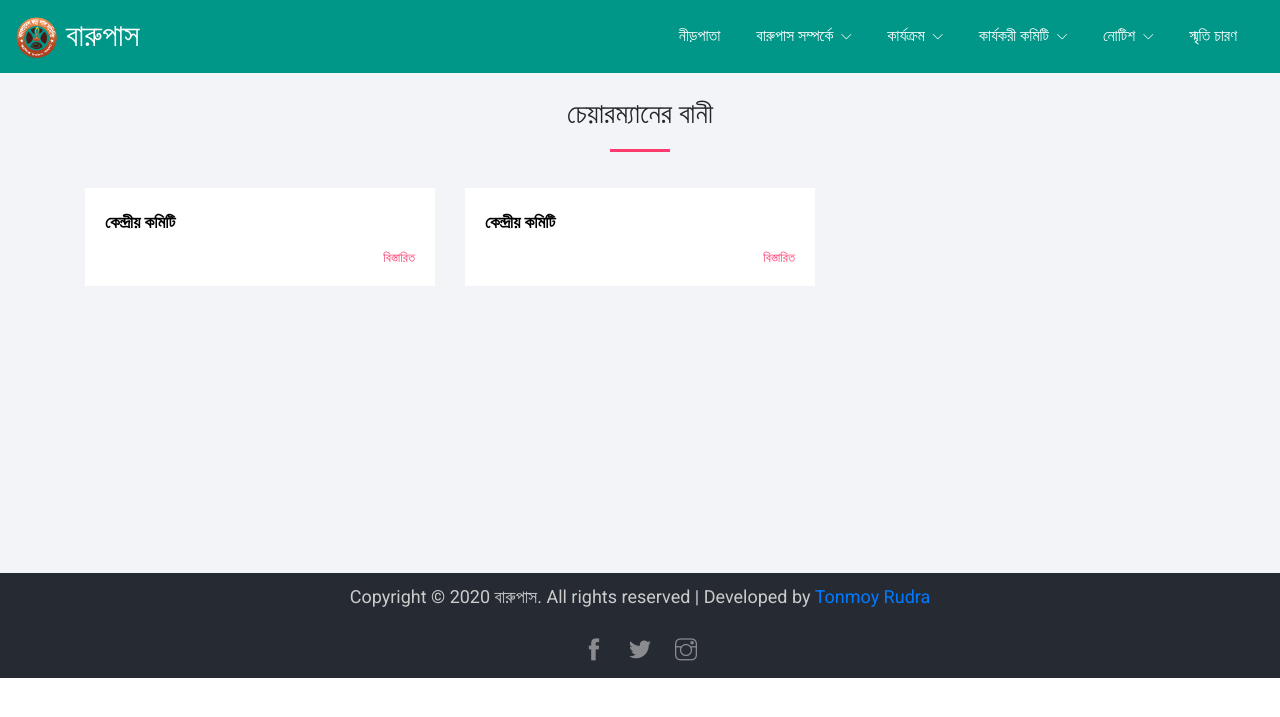
After one commit to TonmoyRudra/BARUPAS, a PHP site: page /barupas/committeeList.php in a window 1280 px wide. The commit adds this page. Shown: the top 717 px of the page. Run offline with PHP 8.4, Linux system fonts and the light colour scheme.

Commit message:
committee list show design

```diff
--- /dev/null
+++ b/committeeList.php
@@ -0,0 +1,56 @@
+<!--============================= HEADER =============================-->
+<?php
+
+include('header.php');
+include('./include/public_fuction.php');
+
+?>
+<!--============================= HEADER =============================-->
+
+<section class="light-bg booking-details_wrap" style="height: 500px;">
+    <div class="styled-heading">
+        <h3>চেয়ারম্যানের বানী </h3>
+    </div>
+    <div class="container">
+        <div class="row">
+            <div class="col-md-4 featured-responsive">
+                <div class="featured-place-wrap">
+                    <a href="#">
+                        <!-- <img src="images/featured1.jpg" class="img-fluid" alt="#"> -->
+                        <!-- <span class="featured-rating-orange">1</span> -->
+                        <div class="featured-title-box">
+                            <div style="font-size: 17px;font-weight: 600;">
+                                কেন্দ্রীয় কমিটি
+                            </div>
+                            <div class="bottom-icons">
+                                <div class="closed-now" style="text-align: right;">বিস্তারিত</div>
+                            </div>
+                        </div>
+                    </a>
+                </div>
+            </div>
+            <div class="col-md-4 featured-responsive">
+                <div class="featured-place-wrap">
+                    <a href="#">
+                        <!-- <img src="images/featured1.jpg" class="img-fluid" alt="#"> -->
+                        <!-- <span class="featured-rating-orange">1</span> -->
+                        <div class="featured-title-box">
+                            <div style="font-size: 17px;font-weight: 600;">
+                                কেন্দ্রীয় কমিটি
+                            </div>
+                            <div class="bottom-icons">
+                                <div class="closed-now" style="text-align: right;">বিস্তারিত</div>
+                            </div>
+                        </div>
+                    </a>
+                </div>
+            </div>
+
+        </div>
+    </div>
+</section>
+<!--============================= FOOTER =============================-->
+<?php
+include('footer.php')
+?>
+<!--//END FOOTER -->
--- a/css/style.css
+++ b/css/style.css
@@ -245,6 +245,7 @@ p {
    ============================================================== */
 .styled-heading {
   text-align: center;
+  padding-bottom: 28px;
   }
   @media (max-width: 768px) {
     .styled-heading {
@@ -371,9 +372,10 @@ p {
 .closed-now {
   color: #ff3a6d;
   font-size: 13px;
-  display: block;
+  /* display: block; */
   font-weight: 400;
-  display: inline-block; }
+  /* display: inline-block;  */
+}
 
 .open-now {
   color: #46cd38;
--- a/header.php
+++ b/header.php
@@ -70,13 +70,12 @@
 </div> -->
 <!DOCTYPE html>
 <html lang="en">
-
 <head>
     <!-- Required meta tags -->
     <meta charset="utf-8">
     <meta http-equiv="X-UA-Compatible" content="IE=edge">
     <meta name="viewport" content="width=device-width, initial-scale=1, shrink-to-fit=no">
-    <meta name="author" content="Colorlib">
+    <meta name="author" content="Tonmoy Rudra">
     <meta name="description" content="#">
     <meta name="keywords" content="#">
     <!-- Favicons -->
@@ -150,13 +149,14 @@
                                         <span class="icon-arrow-down"></span>
                                     </a>
                                     <div class="dropdown-menu" aria-labelledby="navbarDropdownMenuLink">
-                                        <a class="dropdown-item" href="#"> কেন্দ্রীয় কমিটি </a>
-                                        <a class="dropdown-item" href="#"> জেলা কমিটি </a>
-                                        <a class="dropdown-item" href="#"> গ্রাম কমিটি </a>
-                                        <a class="dropdown-item" href="#"> দেবালয় পরিষদ কমিটি </a>
-                                        <a class="dropdown-item" href="#"> গীতা সংঘ </a>
-                                        <a class="dropdown-item" href="#"> কীর্তন সংঘ</a>
-                                        <a class="dropdown-item" href="#"> উপদেষ্টা পরিষদ </a>
+                                        <a class="dropdown-item" href="./committeeList.php?type_id=1">  কেন্দ্রীয় কমিটি   </a>
+                                        <a class="dropdown-item" href="./committeeList.php?type_id=2"> জেলা কমিটি </a>
+                                        <a class="dropdown-item" href="./committeeList.php?type_id=3"> গ্রাম কমিটি </a>
+                                        <a class="dropdown-item" href="./committeeList.php?type_id=4"> দেবালয় পরিষদ কমিটি </a>
+                                        <a class="dropdown-item" href="./committeeList.php?type_id=5"> গীতা সংঘ </a>
+                                        <a class="dropdown-item" href="./committeeList.php?type_id=6"> কীর্তন সংঘ</a>
+                                        <a class="dropdown-item" href="./committeeList.php?type_id=7"> উপদেষ্টা পরিষদ </a>
+
                                     </div>
                                 </li>
 
--- a/index.php
+++ b/index.php
@@ -186,8 +186,8 @@
                 </div>
             </div>
         </div>
-    </section> -->
-<!--//END FEATURED PLACES -->
+    </section>
+//END FEATURED PLACES -->
 <section class="light-bg booking-details_wrap">
     <div class="container">
         <div class="row">
```
